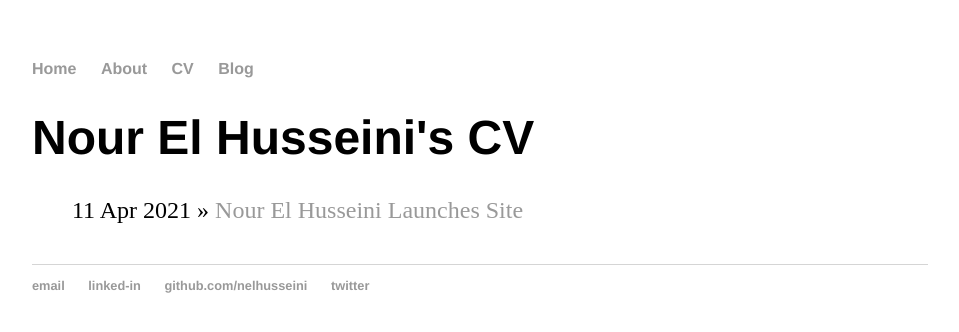
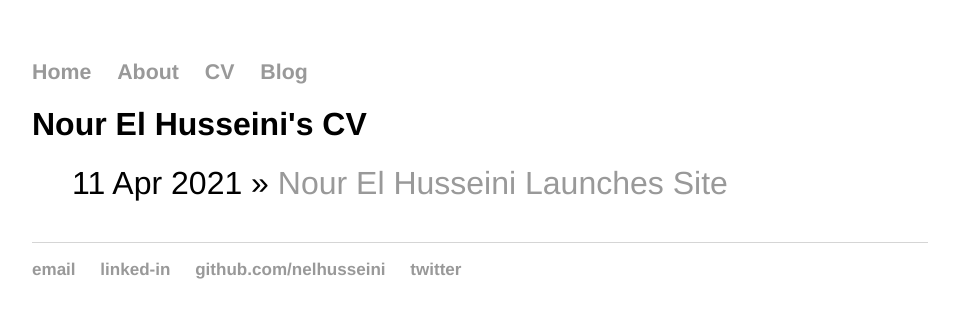
Before and after one commit to tinydeltas/nelhusseini.github.io, a Jekyll site: the page built from cv/index.html, in a window 1280 px wide. Shown: the top 332 px of the page, without its empty margins (160-1119 px from the left). Built offline with Jekyll 4.4.1, drawn with Linux system fonts in a browser that asks for light colours.

Commit message:
Update main.css

```diff
--- a/css/main.css
+++ b/css/main.css
@@ -42,3 +42,13 @@
  ul.posts li {
      list-style: none;
  }
+
+/* Whole document: */
+body{
+  font-family: Helvetica;
+  font-size: 16pt;
+}
+/* Headers */
+h1,h2,h3,h4,h5,h6{
+  font-size: 24pt;
+}
```
